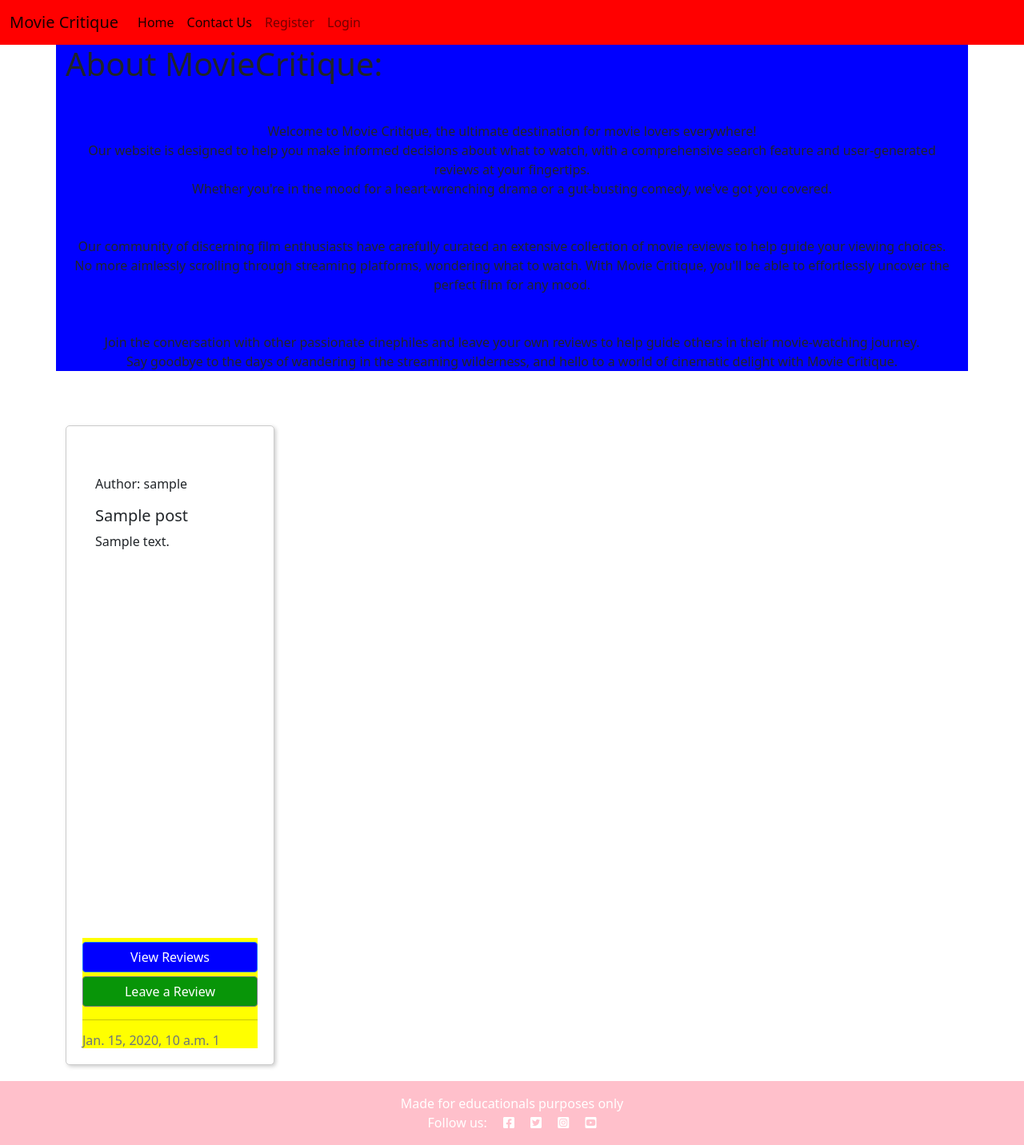
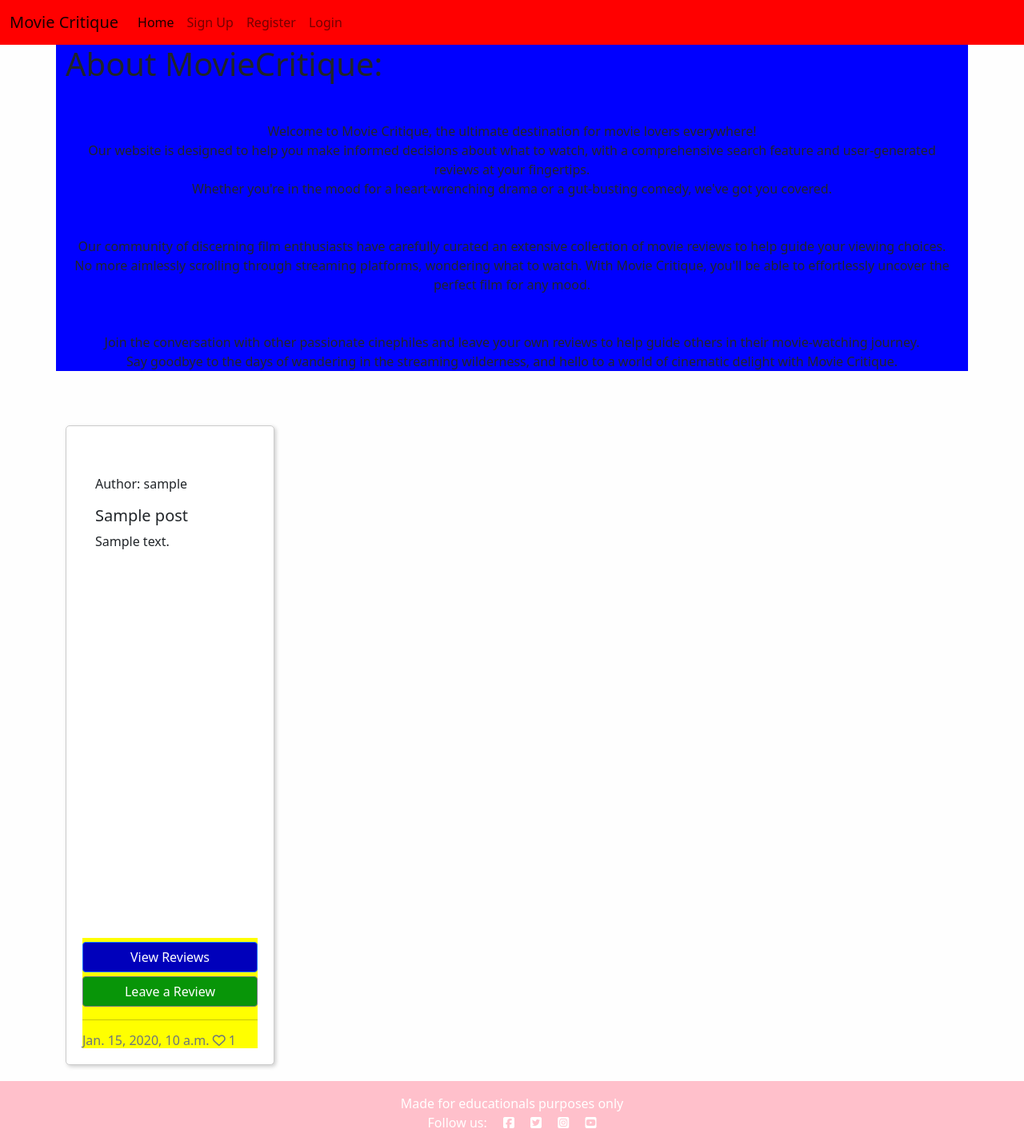
Before and after one commit to SilviaSaverino/Movie-Critique, a Django app: page / in a window 1280 px wide. Shown: the whole page at 80% size. Run offline with Django 3.2, Linux system fonts and the light colour scheme; tables that the repository leaves empty hold one stand-in row (values such as "Sample post"); some libraries are stand-ins or nearby versions.

Commit message:
add font awesome script

```diff
--- a/blog/urls.py
+++ b/blog/urls.py
@@ -3,4 +3,5 @@ from django.urls import path
 
 urlpatterns = [
     path("", views.PostList.as_view(), name="home"),
+
 ]
--- a/static/css/style.css
+++ b/static/css/style.css
@@ -1,3 +1,10 @@
+body {
+  background-color: #fefefe;
+
+}
+
+
+
 footer {
   background-color: pink;
 }
@@ -57,12 +64,12 @@ footer {
 
 .btn-primary {
   color: white;
-  background-color: blue;
+  background-color: rgb(0, 0, 187);
   margin: 5px auto;
 }
 
 .btn-primary:hover {
-  background-color: rgb(70, 192, 233);
+  background-color: blue;
   color: black;
 }
 
--- a/templates/base.html
+++ b/templates/base.html
@@ -13,6 +13,7 @@
     <meta name="viewport" content="width=device-width, initial-scale=1" />
     <link href="https://cdn.jsdelivr.net/npm/bootstrap@5.0.1/dist/css/bootstrap.min.css" rel="stylesheet"
         integrity="sha384-+0n0xVW2eSR5OomGNYDnhzAbDsOXxcvSN1TPprVMTNDbiYZCxYbOOl7+AMvyTG2x" crossorigin="anonymous">
+    <script src="https://kit.fontawesome.com/c84567f57f.js" crossorigin="anonymous"></script>
     <script src="https://cdn.jsdelivr.net/npm/bootstrap@5.0.1/dist/js/bootstrap.bundle.min.js"
         integrity="sha384-gtEjrD/SeCtmISkJkNUaaKMoLD0//ElJ19smozuHV6z3Iehds+3Ulb9Bn9Plx0x4" crossorigin="anonymous">
     </script>
@@ -38,7 +39,7 @@
                         <a class="nav-link active" aria-current="page" href="{% url 'home' %}">Home</a>
                     </li>
                     <li class="nav-item">
-                        <a class="nav-link active" aria-current="page" href="#">Contact Us</a>
+                        <a class="nav-link" aria-current="page" href="#">Sign Up</a>
                     </li>
 
                     {% if user.is_authenticated %}
--- a/templates/index.html
+++ b/templates/index.html
@@ -48,8 +48,7 @@
               <a href="#" class="btn btn-primary">View Reviews</a>
               <a href="#" class="btn btn-secondary">Leave a Review</a>
               <hr/>
-              <p class="card-text text-muted h6">{{ post.created_on}} <i
-                  class="far fa-hearth"></i>{{ post.number_of_likes }}</p>
+              <p class="card-text text-muted h6">{{ post.created_on}} <i class="fa-regular fa-heart"></i> {{ post.number_of_likes }}</p>
             </div>
           </div>
         </div>
```
Also changed, not shown: blog/views.py (line endings or trailing spaces).
